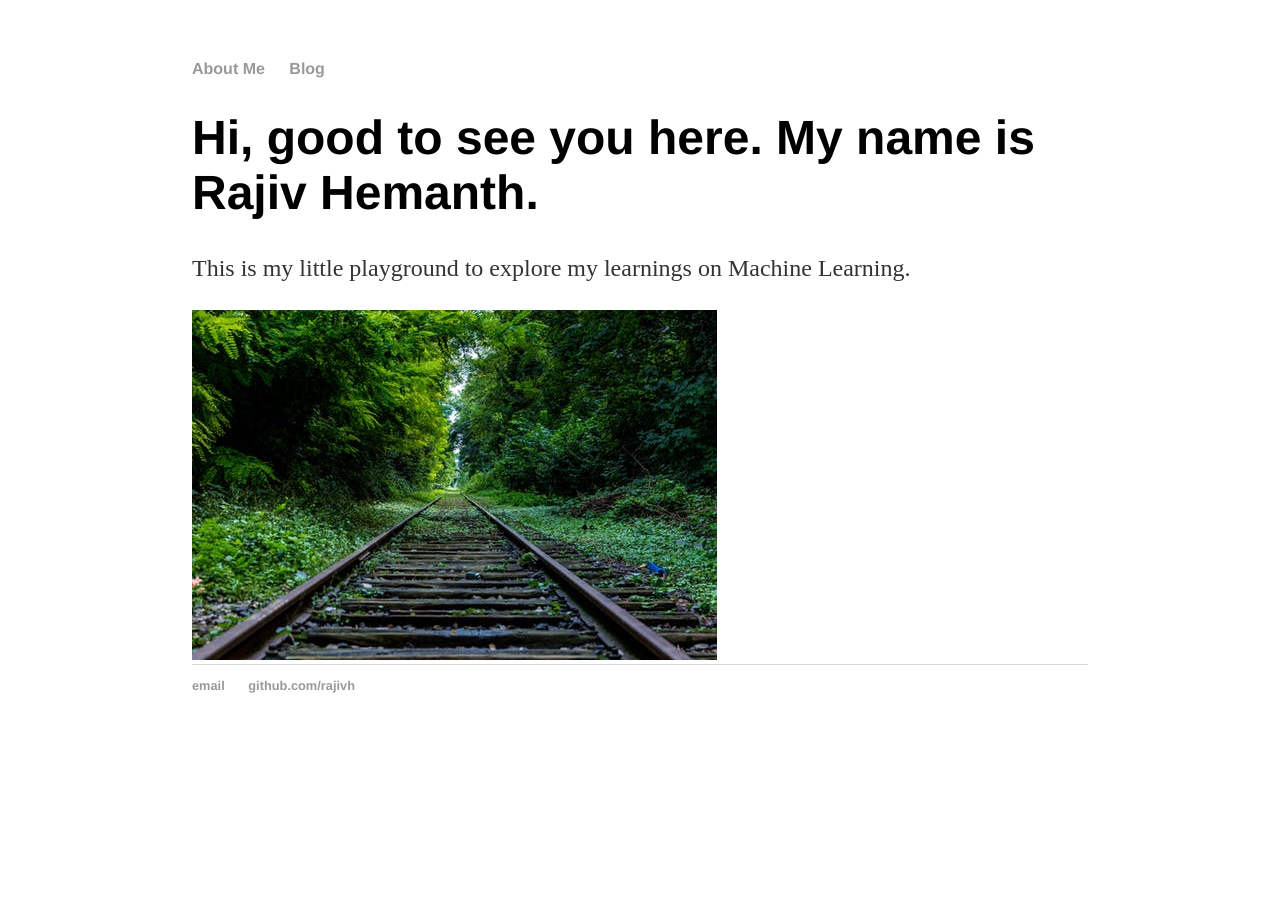
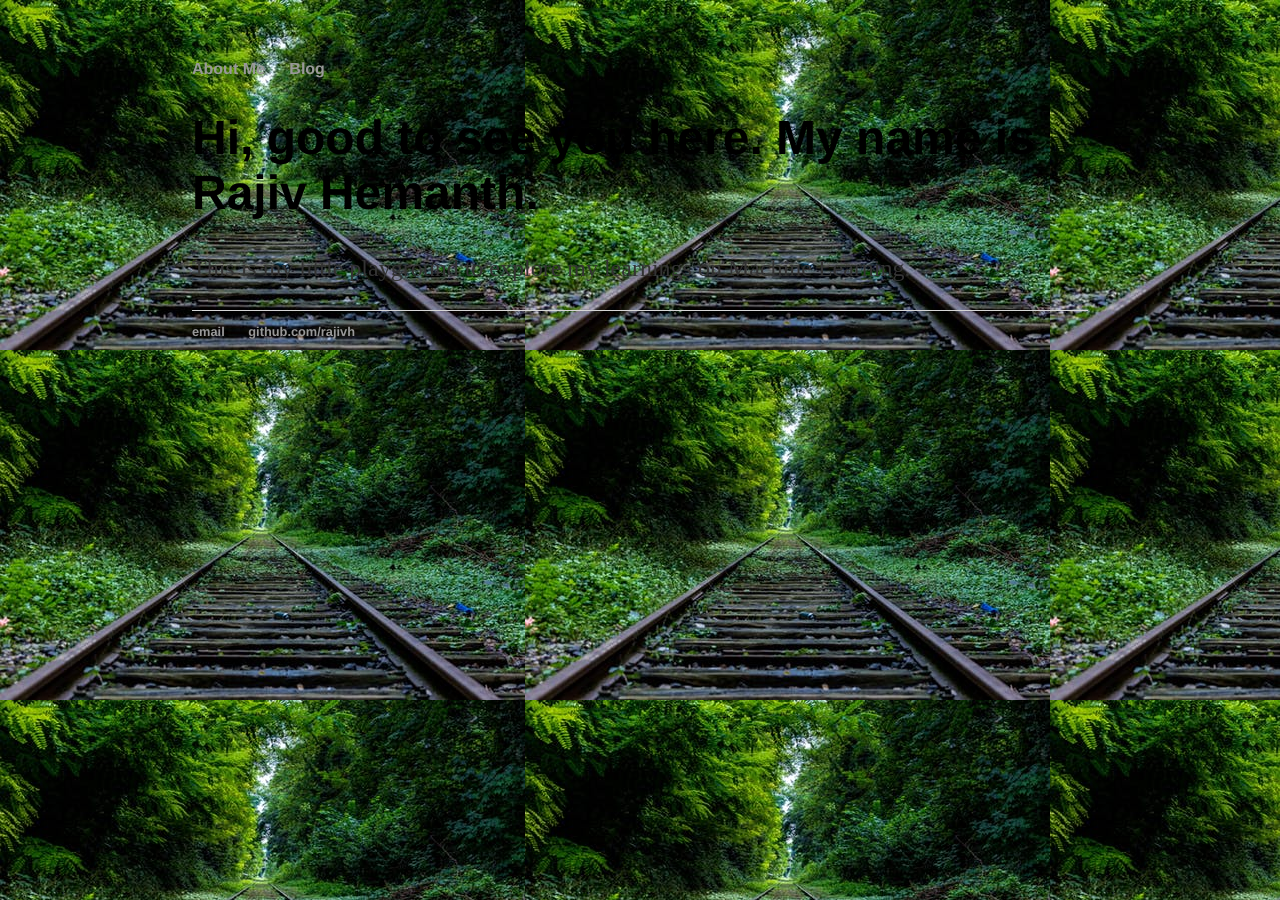
Before and after one commit to Rajivh/rajivh.github.io, a Jekyll site: the page built from index.html, in a window 1280 px wide. Built offline with Jekyll 4.4.1, drawn with Linux system fonts in a browser that asks for light colours.

Commit message:
Update index.html

```diff
--- a/index.html
+++ b/index.html
@@ -5,5 +5,5 @@
 <div class="blurb">
 	<h1>Hi, good to see you here. My name is Rajiv Hemanth.</h1>
 	<p>This is my little playground to explore my learnings on Machine Learning.<em></em></p>
-	<img src="traintrack.jpg">
+	<body style = "background-image:url('traintrack.jpg')">
 </div><!-- /.blurb -->
```
